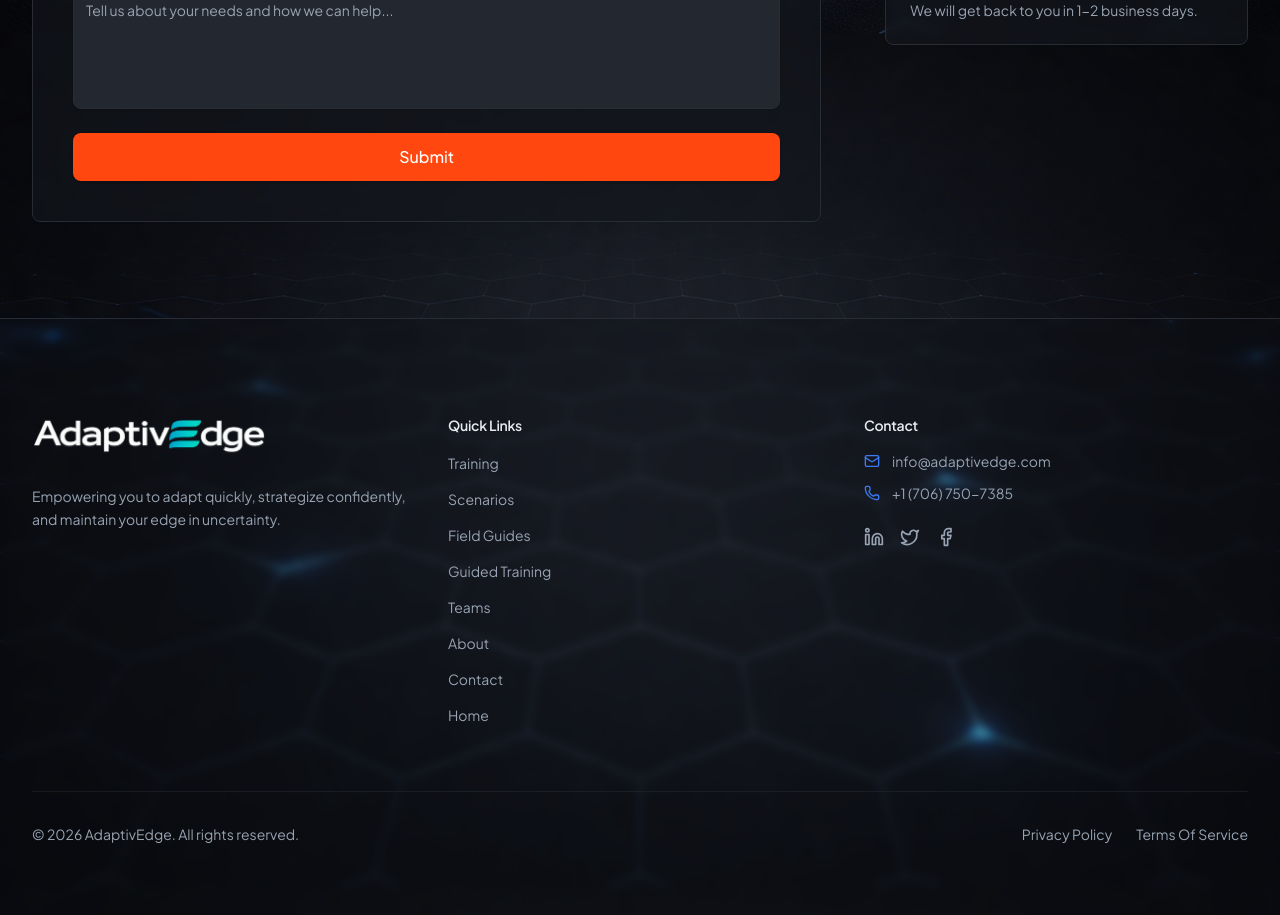
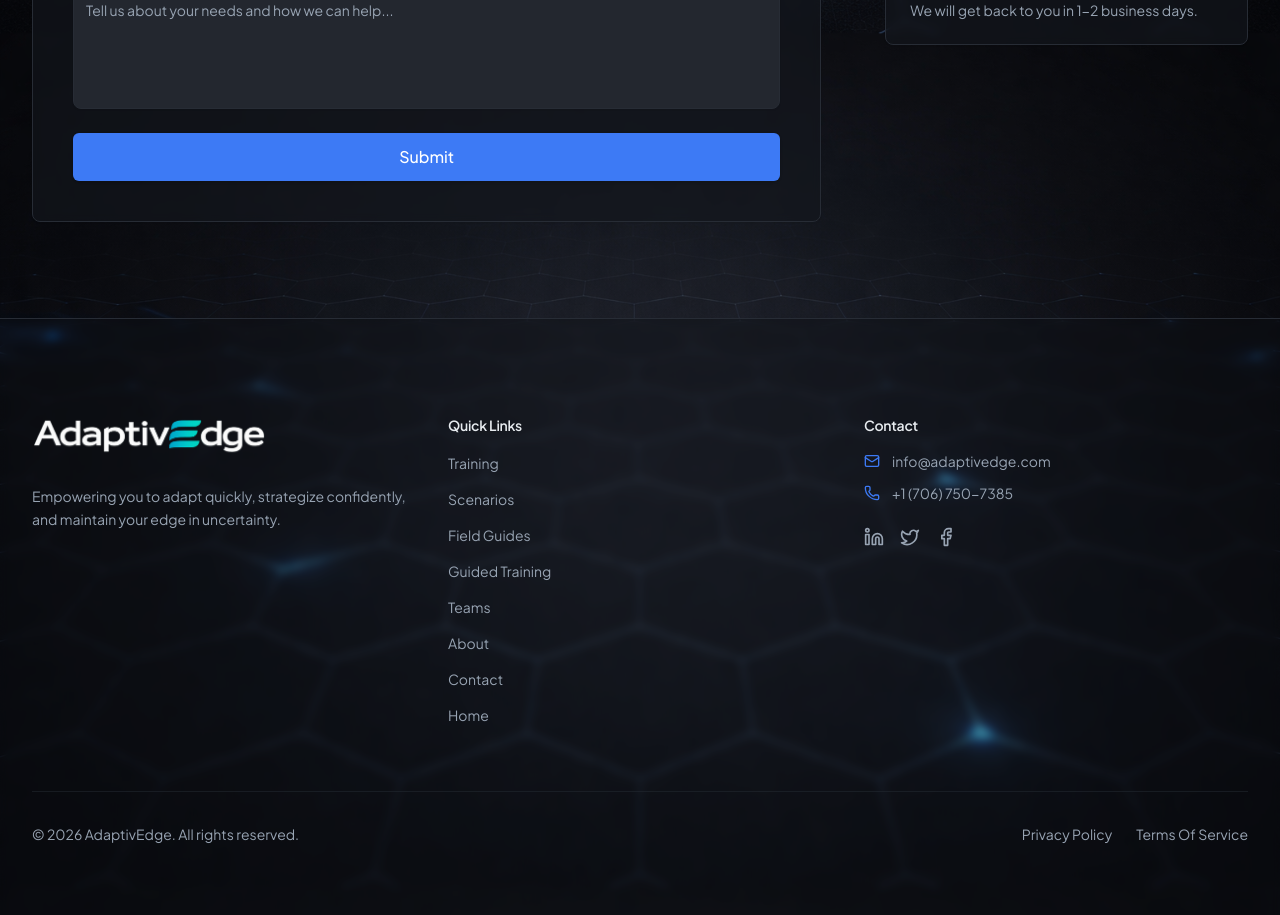
Before and after one commit to erikscomputers/adaptiveEDGE-site, a React (Vite) app: page /contact in a window 1280 px wide. Shown: the part 820-1735 px from the top of the page. Built offline with nearby package versions, Linux system fonts and the light colour scheme; the HTML template or start-up script is replaced by a standard one.

Commit message:
update to button

```diff
--- a/src/components/ContactForm.jsx
+++ b/src/components/ContactForm.jsx
@@ -182,7 +182,7 @@ const onSubmit = async (data) => {
 
       <Button
         type="submit"
-        className="w-full button-primary py-6 text-base"
+        className="w-full button-secondary py-6 text-base"
         disabled={isSubmitting}
       >
         {isSubmitting ? 'Submitting...' : 'Submit'}
```
